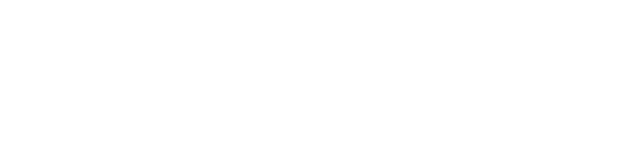
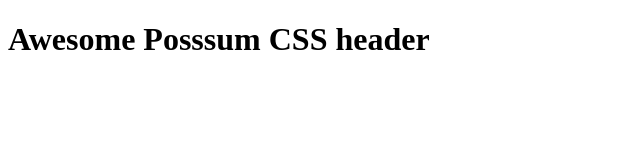
Before and after one commit to rariola1/HTMLCSS, a plain HTML site: page index.html in a window 1280 px wide. Shown: the whole page, without its empty margins (0-640 px from the left). Drawn offline with Linux system fonts and the light colour scheme.

Commit message:
Add h1 Header
added header

```diff
--- a/index.html
+++ b/index.html
@@ -8,6 +8,11 @@
 
 </head>
 
+<body>
+
+    <h1> Awesome Posssum CSS header </h1>
+</body>
+
 </html>
 
 
```
